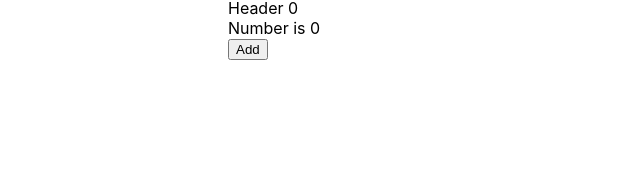
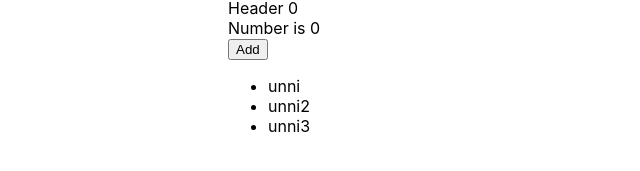
Before and after one commit to 404FoundU/react, a React (Create React App) app in the folder typescript-tut/: page / in a window 1280 px wide. Shown: the part 265-436 px from the top of the page, without its empty margins (12-652 px from the left). Built offline with nearby package versions, Linux system fonts and the light colour scheme.

Commit message:
added list render

```diff
--- a/typescript-tut/src/App.tsx
+++ b/typescript-tut/src/App.tsx
@@ -53,6 +53,24 @@ function TextWithNumber({
     )
 }
 
+//List
+function List<ListItem>({
+    items,
+    render
+              }:{
+    items: ListItem[],
+    render: (item: ListItem) => ReactNode
+
+}): ReactElement{
+    return(
+        <ul>
+            {items.map((item, index)=> (
+                <li key={index}>{render(item)}</li>
+            ))}
+        </ul>
+    )
+}
+
 function App() {
     return (
         <div>
@@ -62,6 +80,9 @@ function App() {
             <TextWithNumber header={(num: number) => <span> Header {num}</span>} >
                 {(num: number) => <div>Number is {num}</div>}
             </TextWithNumber>
+            <List items={['Unni', 'Unni2', 'Unni3']} render={(item: string) => <div>
+                {item.toLowerCase()}
+            </div>}></List>
         </div>
     );
 };
```
